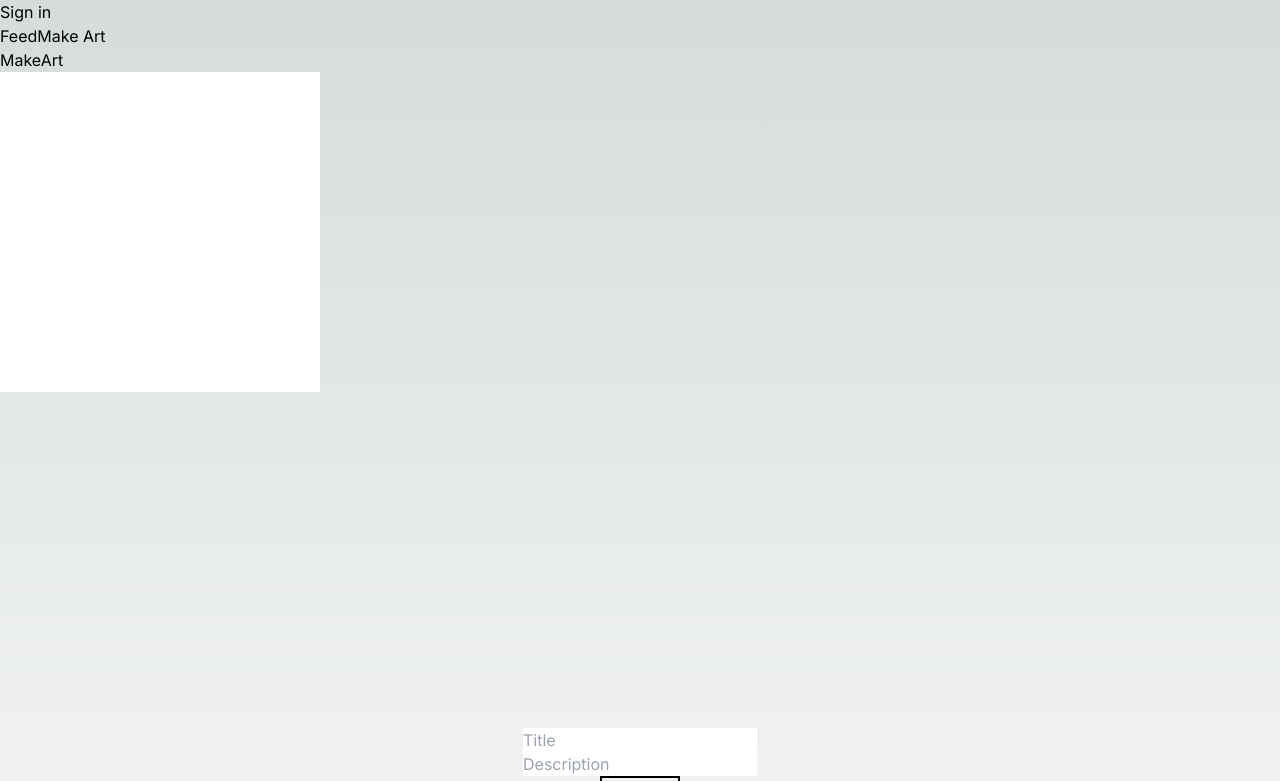
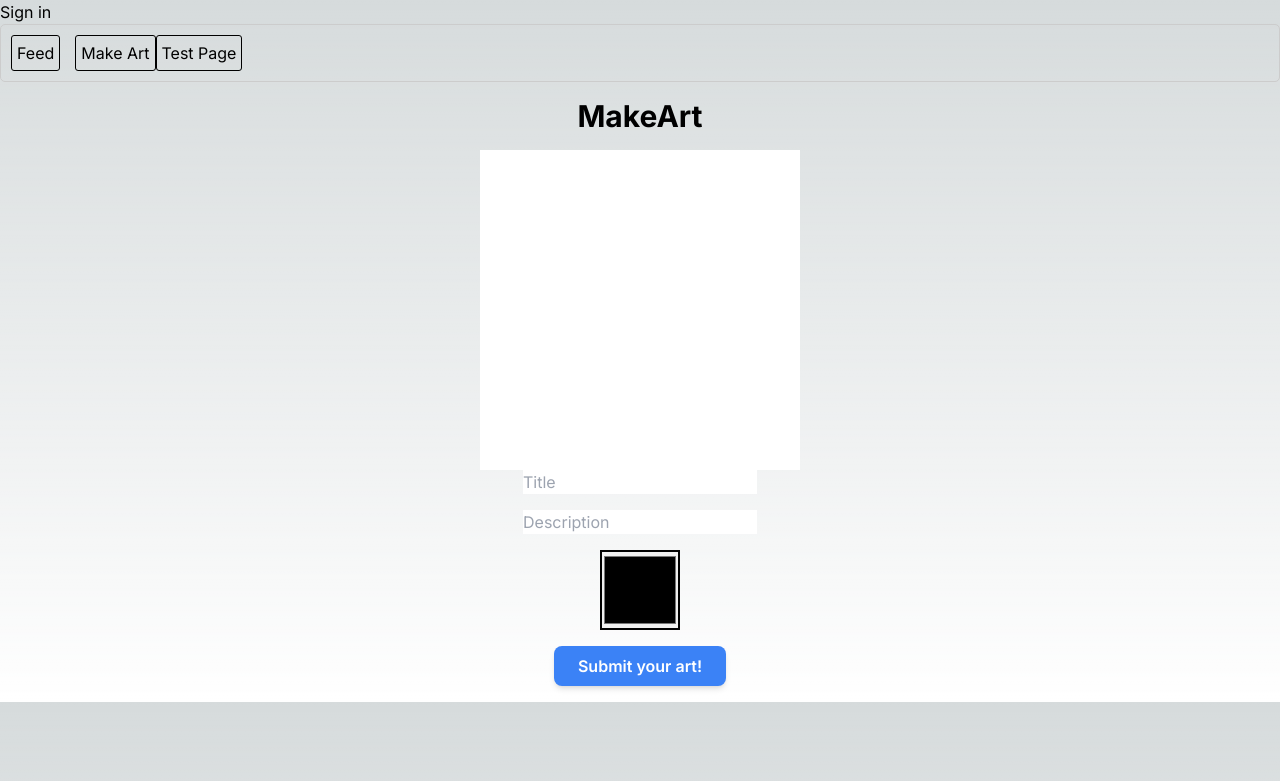
Before and after one commit to fractal-bootcamp/joshhenderson.ArtGen, a Next.js app: page /makeArt in a window 1280 px wide. Shown: the top 781 px of the page. Built offline with nearby package versions, Linux system fonts and the light colour scheme; no server answers.

Commit message:
art related components working

```diff
--- /dev/null
+++ b/src/app/components/art-child.tsx
@@ -0,0 +1,25 @@
+import { Canvas } from '@react-three/fiber';
+import { Physics } from '@react-three/cannon';
+import { Ball } from './ball';
+
+
+type ArtChildProps = {
+    intensity: number;
+    backgroundColor: string;
+    color: string;
+}
+
+function ArtChild({ intensity, backgroundColor, color }: ArtChildProps) {
+    return (
+        <Canvas style={{ width: '75vw', height: '75vh' }}>
+            <color attach="background" args={[backgroundColor]} />
+            <ambientLight intensity={intensity} />
+            <spotLight position={[10, 10, 10]} angle={0.15} penumbra={1} />
+            <Physics>
+                <Ball color={color} sphere={{}} />
+            </Physics>
+        </Canvas>
+    )
+}
+
+export default ArtChild;
--- /dev/null
+++ b/src/app/components/art-parent.tsx
@@ -0,0 +1,35 @@
+"use client";
+import Image from "next/image";
+import verifyUser from "@/middleware/verifyUser";
+import ArtDisplay from "../art-rendering/art-display";
+import { Canvas, useFrame } from "@react-three/fiber"
+import { Physics, SphereProps, useBox, usePlane, useSphere } from "@react-three/cannon"
+import { Mesh, Sphere } from "three"
+import { RefObject, forwardRef, useState } from 'react'
+import { Ball } from './ball'
+import Controls2 from './controls2'
+import ArtChild from './art-child'
+
+
+
+
+
+
+
+export default function ArtParent() {
+    const [intensity, setIntensity] = useState(0.5);
+    const [color, setColor] = useState('red');
+    const [backgroundColor, setBackgroundColor] = useState('wheat');
+
+    console.log(backgroundColor)
+
+    return (
+        <main className="flex min-h-screen flex-col items-center justify-center p-24" style={{ fontFamily: 'CoolFont, sans-serif', textAlign: 'center', fontSize: '1.5rem' }}>
+            <div>
+                Testing
+                <ArtChild intensity={intensity} backgroundColor={backgroundColor} color={color} />
+                <Controls2 setIntensity={setIntensity} setBackgroundColor={setBackgroundColor} setColor={setColor} />
+            </div>
+        </main>
+    );
+}
--- /dev/null
+++ b/src/app/components/ball.tsx
@@ -0,0 +1,44 @@
+import { Canvas, useFrame } from "@react-three/fiber"
+import { Physics, SphereProps, useBox, usePlane, useSphere } from "@react-three/cannon"
+import { Mesh, Sphere } from "three"
+import { RefObject, forwardRef, useState } from 'react'
+
+type BallProps = {
+    color: string;
+    sphere: SphereProps
+};
+
+
+type Doubler<T> = (x: T) => T;
+
+type validInput = number | string | boolean;
+
+const doubler: Doubler<validInput> = (x) => {
+    if (typeof x === 'number') {
+        return x * 2;
+    }
+    if (typeof x === 'string') {
+        return x + x;
+    }
+    return !x;
+}
+
+const doubleString: Doubler<string> = (x) => {
+    return x + x;
+}
+
+
+
+export const Ball = forwardRef<Mesh, BallProps>((props, fwdRef) => {
+    const [ref, { position }] = useSphere(() => ({ args: [0.5], type: 'Kinematic', ...props.sphere }), fwdRef)
+
+    useFrame(({ mouse: { x, y }, viewport: { height, width } }) =>
+        position.set((x * width) / 2, (y * height) / 2, 0),
+    )
+    return (
+        <mesh ref={ref}>
+            <sphereGeometry args={[0.5, 64, 64]} />
+            <meshStandardMaterial color={props.color} />
+        </mesh>
+    )
+})
--- /dev/null
+++ b/src/app/components/controls2.tsx
@@ -0,0 +1,29 @@
+import { Dispatch, SetStateAction } from "react";
+
+type Controls2Props = {
+    setIntensity: Dispatch<SetStateAction<number>>,
+    setBackgroundColor: Dispatch<SetStateAction<string>>,
+    setColor: Dispatch<SetStateAction<string>>,
+}
+
+function Controls2(props: Controls2Props) {
+
+    return (
+        <div className="flex flex-col gap-2">
+            <label>Intensity 0-1
+                <input type="range" min="0" max="1" step="0.01" onChange={(e) => props.setIntensity(Number(e.target.value))} />
+            </label>
+            <label>Background Color
+                <input type="color" onChange={(e) => {
+                    props.setBackgroundColor(e.target.value)
+                    console.log(e.target.value)
+                }} />
+            </label>
+            <label>Color
+                <input type="color" onChange={(e) => props.setColor(e.target.value)} />
+            </label>
+        </div>
+    );
+}
+
+export default Controls2;
--- a/src/app/layout.tsx
+++ b/src/app/layout.tsx
@@ -28,9 +28,10 @@ export default function RootLayout({
                         <SignedIn>
                             <UserButton />
                         </SignedIn>
-                        <nav>
-                            <Link href="/feed">Feed</Link>
-                            <Link href="/makeArt">Make Art</Link>
+                        <nav style={{ display: 'flex', alignItems: 'center', border: '1px solid #ccc', padding: '10px', borderRadius: '5px' }}>
+                            <Link href="/feed" style={{ marginRight: '15px', border: '1px solid #000', padding: '5px', borderRadius: '3px' }} className="link-hover">Feed</Link>
+                            <Link href="/makeArt" style={{ border: '1px solid #000', padding: '5px', borderRadius: '3px' }} className="link-hover">Make Art</Link>
+                            <Link href="/test-page" style={{ border: '1px solid #000', padding: '5px', borderRadius: '3px' }} className="link-hover">Test Page</Link>
                         </nav>
                     </header>
                     <main>{children}</main>
--- a/src/app/makeArt/page.tsx
+++ b/src/app/makeArt/page.tsx
@@ -29,19 +29,22 @@ export default function MakeArt() {
         router.push('/feed')
     }
 
-
-
     return (
         <>
-            <div>MakeArt</div>
+            <div className="container mx-auto p-4 flex flex-col items-center">
+                <div className="text-3xl font-bold mb-4">MakeArt</div>
 
-            <ArtRender title={title} description={description} background={background} />
+                <ArtRender title={title} description={description} background={background} />
 
-            <div className="flex flex-col items-center justify-center h-screen">
-                {console.log('background', background)}
-                <Controls title={title} description={description} background={background} setTitle={setTitle} setDescription={setDescription} setBackground={setBackground} />
+                <div className="flex flex-col items-center justify-center space-y-4 w-full">
+                    <Controls title={title} description={description} background={background} setTitle={setTitle} setDescription={setDescription} setBackground={setBackground} />
+                </div>
+                <button
+                    onClick={submissionHandler}
+                    className="mt-4 px-6 py-2 bg-blue-500 text-white font-semibold rounded-lg shadow-md hover:bg-blue-700 focus:outline-none focus:ring-2 focus:ring-blue-400 focus:ring-opacity-75">
+                    Submit your art!
+                </button>
             </div>
-            <button onClick={submissionHandler}>Submit your art!</button>
         </>
     );
 }
--- a/src/app/page.tsx
+++ b/src/app/page.tsx
@@ -1,11 +1,15 @@
+"use client";
 import Image from "next/image";
 import verifyUser from "@/middleware/verifyUser";
+import ArtDisplay from "./art-rendering/art-display";
+
 
 export default function Home() {
   return (
-    <main className="flex min-h-screen flex-col items-center justify-between p-24">
+    <main className="flex min-h-screen flex-col items-center justify-center p-24" style={{ fontFamily: 'CoolFont, sans-serif', textAlign: 'center', fontSize: '1.5rem' }}>
       <div>
         hello art world
+        <ArtDisplay />
       </div>
     </main>
   );
--- /dev/null
+++ b/src/app/test-page/page.tsx
@@ -0,0 +1,17 @@
+"use client";
+import Image from "next/image";
+import verifyUser from "@/middleware/verifyUser";
+import ArtParent from "../components/art-parent";
+
+
+export default function Home2() {
+
+
+    return (
+        <main className="flex min-h-screen flex-col items-center justify-center p-24" style={{ fontFamily: 'CoolFont, sans-serif', textAlign: 'center', fontSize: '1.5rem' }}>
+            <div>
+                <ArtParent />
+            </div>
+        </main>
+    );
+}
--- a/src/middleware.ts
+++ b/src/middleware.ts
@@ -3,7 +3,8 @@ import { clerkMiddleware, createRouteMatcher } from "@clerk/nextjs/server";
 const isProtectedRoute = createRouteMatcher([
     '/feed(.*)',
     '/makeArt(.*)',
-    '/'
+    '/',
+    '/test-page(.*)',
 ]);
 
 export default clerkMiddleware((auth, req) => {
```
Also changed, not shown: src/app/art-rendering/art-display.tsx (renamed from src/app/artRendering /firstAttempt.tsx), src/app/art-rendering/more-complex-art-display.tsx.tsx (renamed from src/app/artRendering /secondAttempt.tsx), src/app/components/ArtRender2.tsx (deleted).
